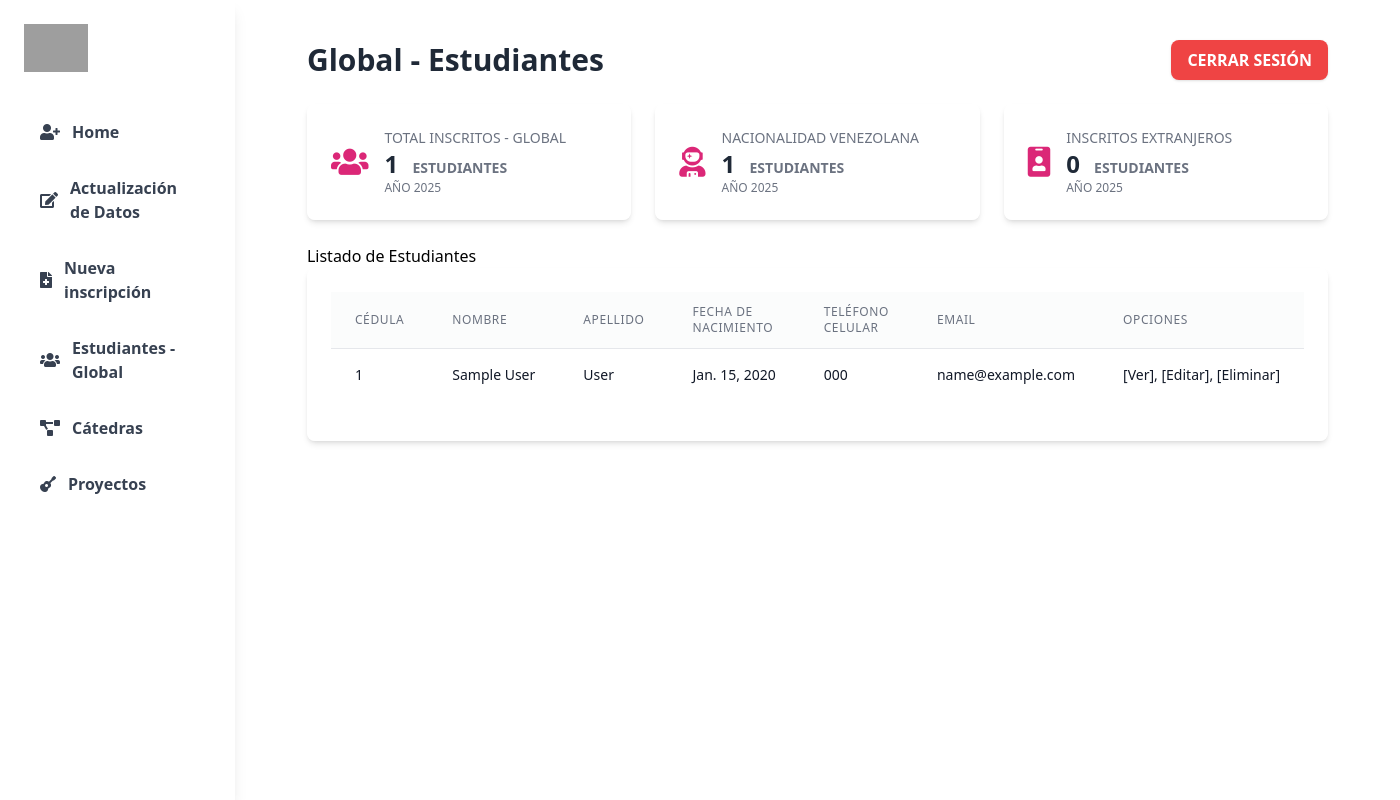
After one commit to GenovaC/sistema-inscripcion-orquesta, a Django app: page /students/list in a window 1400 px wide. The commit adds this page. Run offline with Django 5.2, Linux system fonts and the light colour scheme; a user stored in the database is signed in; tables that the repository leaves empty hold one stand-in row (values such as "Sample post"); some libraries are stand-ins or nearby versions; grey boxes are pictures that could not be loaded.

Commit message:
feature: Vistas de detalle y listado de estudiantes

```diff
--- a/dashboard/templates/base.html
+++ b/dashboard/templates/base.html
@@ -39,8 +39,14 @@
                     </li>
                     <li class="mb-4">
                         <a href="{% url 'students:new' %}" class="flex items-center text-gray-700 hover:text-pink-600 font-semibold py-2 px-4 rounded-lg hover:bg-gray-100 transition duration-200">
+                            <i class="fas fa-file-medical mr-3"></i>
+                            Nueva inscripción
+                        </a>
+                    </li>
+                    <li class="mb-4">
+                        <a href="{% url 'students:list' %}" class="flex items-center text-gray-700 hover:text-pink-600 font-semibold py-2 px-4 rounded-lg hover:bg-gray-100 transition duration-200">
                             <i class="fas fa-users mr-3"></i>
-                            Nueva inscripción
+                            Estudiantes - Global
                         </a>
                     </li>
                     <li class="mb-4">
--- a/instruments/urls.py
+++ b/instruments/urls.py
@@ -3,6 +3,6 @@ from . import views
 
 
 urlpatterns = [
-    path('instruments/', views.list, name='list'),
+    path('/', views.list, name='list'),
     #path('instruments/create', views.create, name='new'),
 ]
--- a/orchestral_projects/urls.py
+++ b/orchestral_projects/urls.py
@@ -2,5 +2,5 @@ from django.urls import path
 from . import views
 
 urlpatterns = [
-    path('orchestral_projects/', views.list, name='list'),
+    path('/', views.list, name='list'),
 ]
--- a/sistema_inscripcion/urls.py
+++ b/sistema_inscripcion/urls.py
@@ -24,15 +24,15 @@ urlpatterns = [
     path('accounts/', include(('accounts.urls', 'accounts'), namespace='accounts')),
 
     # CRUD de estudientes
-    path('students/', include(('students.urls', 'students'), namespace='students')),
+    path('students', include(('students.urls', 'students'), namespace='students')),
 
     # Panel de visualización
     path('dashboard/', include(('dashboard.urls', 'dashboard'), namespace='dashboard')),
 
     # CRUD de instrumentos
-    path('instruments/', include(('instruments.urls', 'instruments'), namespace='instruments')),
+    path('instruments', include(('instruments.urls', 'instruments'), namespace='instruments')),
 
     # CRUD de proyectos orquestales
-    path('orchestral_projects/', include(('orchestral_projects.urls', 'orchestral_projects'), namespace='orchestral_projects')),
+    path('orchestral_projects', include(('orchestral_projects.urls', 'orchestral_projects'), namespace='orchestral_projects')),
 
 ]
--- a/students/templates/students/create_student.html
+++ b/students/templates/students/student_create.html
@@ -2,7 +2,6 @@
 {% load static %}
 
 {% block title %}Nueva Inscripción - El Sistema Guayana{% endblock %}
-
 {% block current_page %}Inscribir nuevo alumno{% endblock %}
 
 {% block extra_head %}
--- /dev/null
+++ b/students/templates/students/student_list.html
@@ -0,0 +1,76 @@
+{% extends 'base.html' %}
+{% load static %}
+
+{% block title %}Global - Estudiantes{% endblock %}
+{% block current_page %}Global - Estudiantes{% endblock %}
+
+{% block content %}
+
+    <div class="grid grid-cols-1 md:grid-cols-2 lg:grid-cols-3 gap-6 mb-6">
+        <div class="bg-white/60 p-6 rounded-lg shadow-md flex items-center">
+            <i class="fas fa-users text-pink-600 text-3xl mr-4"></i>
+            <div>
+                <h3 class="text-gray-500 text-sm font-medium">TOTAL INSCRITOS - GLOBAL</h3>
+                <p class="text-2xl font-bold text-gray-800">{{ all_students }} <span class="text-gray-500 text-sm ml-2"> ESTUDIANTES </span></p>
+                <p class="text-gray-500 text-xs">AÑO 2025</p>
+            </div>
+        </div>
+
+        <div class="bg-white/60 p-6 rounded-lg shadow-md flex items-center">
+            <i class="fas fa-user-astronaut text-pink-600 text-3xl mr-4"></i>
+            <div>
+                <h3 class="text-gray-500 text-sm font-medium">NACIONALIDAD VENEZOLANA</h3>
+                <p class="text-2xl font-bold text-gray-800">{{ venezuelan_students }}  <span class="text-gray-500 text-sm ml-2">ESTUDIANTES</span></p>
+                <p class="text-gray-500 text-xs">AÑO 2025</p>
+            </div>
+        </div>
+
+
+        <div class="bg-white/60 p-6 rounded-lg shadow-md flex items-center">
+            <i class="fas fa-id-badge text-pink-600 text-3xl mr-4"></i>
+            <div>
+                <h3 class="text-gray-500 text-sm font-medium">INSCRITOS EXTRANJEROS</h3>
+                <p class="text-2xl font-bold text-gray-800">{{ foreigners_students }}  <span class="text-gray-500 text-sm ml-2">ESTUDIANTES</span></p>
+                <p class="text-gray-500 text-xs">AÑO 2025</p>
+            </div>
+        </div>
+    </div>
+
+    <h1>Listado de Estudiantes</h1>
+    {# Tabla de Estudiantes #}
+    {# Clases modificadas: bg-white/80 para la tabla #}
+    <div class="bg-white/60 p-6 rounded-lg shadow-md overflow-x-auto">
+        <table class="min-w-full divide-y divide-gray-200">
+            <thead class="bg-gray-50/60"> {# También puedes hacer el thead semitransparente #}
+                <tr>
+                    <th scope="col" class="px-6 py-3 text-left text-xs font-medium text-gray-500 uppercase tracking-wider">Cédula</th>
+                    <th scope="col" class="px-6 py-3 text-left text-xs font-medium text-gray-500 uppercase tracking-wider">Nombre</th>
+                    <th scope="col" class="px-6 py-3 text-left text-xs font-medium text-gray-500 uppercase tracking-wider">Apellido</th>
+                    <th scope="col" class="px-6 py-3 text-left text-xs font-medium text-gray-500 uppercase tracking-wider">Fecha de Nacimiento</th>
+                    <th scope="col" class="px-6 py-3 text-left text-xs font-medium text-gray-500 uppercase tracking-wider">Teléfono Celular</th>
+                    <th scope="col" class="px-6 py-3 text-left text-xs font-medium text-gray-500 uppercase tracking-wider">Email</th>
+                    <th scope="col" class="px-6 py-3 text-left text-xs font-medium text-gray-500 uppercase tracking-wider">Opciones</th>
+                </tr>
+            </thead>
+            <tbody class="bg-white/60 divide-y divide-gray-200"> {# Y el tbody un poco menos opaco #}
+                {% for s in students %}
+                    <tr>
+                        <td class="px-6 py-4 whitespace-nowrap text-sm font-medium text-gray-900">{{s.document_id}}</td>
+                        <td class="px-6 py-4 whitespace-nowrap text-sm  text-gray-900">{{s.names}}</td>
+                        <td class="px-6 py-4 whitespace-nowrap text-sm text-gray-900">{{s.lastnames}}</td>
+                        <td class="px-6 py-4 whitespace-nowrap text-sm text-gray-900">{{s.born_date}}</td>
+                        <td class="px-6 py-4 whitespace-nowrap text-sm text-gray-900">{{s.cellphone}}</td>
+                        <td class="px-6 py-4 whitespace-nowrap text-sm text-gray-900">{{s.email}}</td>
+                        <td class="px-6 py-4 whitespace-nowrap text-sm text-gray-900">[Ver], [Editar], [Eliminar] </td>
+                    </tr>
+                {% endfor %}
+            </tbody>
+        </table>
+        <div class="flex justify-center mt-4">
+            <a href="#" class="text-gray-500 hover:text-pink-600 text-3xl">
+                <i class="fa-regular fa-circle-up"></i>
+            </a>
+        </div>
+    </div>
+
+{% endblock %}
--- a/students/urls.py
+++ b/students/urls.py
@@ -3,5 +3,7 @@ from . import views
 
 
 urlpatterns = [
-    path('student/create', views.create, name='new')
+    path('/create', views.create, name='new'),
+    path('/list', views.list, name='list'),
+    path('/<int:id>', views.detail, name='detail'),
 ]
--- a/students/views.py
+++ b/students/views.py
@@ -1,4 +1,4 @@
-from django.shortcuts import render, redirect
+from django.shortcuts import render, redirect, get_object_or_404
 from django.urls import reverse
 from django.contrib.auth.decorators import login_required
 from .forms import StudentForm
@@ -14,4 +14,24 @@ def create(request):
             return redirect(reverse('students:new'))
     else:
         form = StudentForm()
-    return render(request, 'students/create_student.html', {'form': form})
+    return render(request, 'students/student_create.html', {'form': form})
+
+
+@login_required
+def list(request):
+    students = Student.objects.all()
+    all_students_count = Student.objects.count()
+    venezuelan_students_count = Student.objects.filter(nationality='V').count()
+    foreigners_students_count = all_students_count - venezuelan_students_count
+
+    return render(request, 'students/student_list.html', {
+        'students': students,
+        'all_students': all_students_count,
+        'venezuelan_students': venezuelan_students_count,
+        'foreigners_students': foreigners_students_count
+    })
+
+@login_required
+def detail(request, id):
+    student = get_object_or_404(Student, id=id)
+    return render(request, 'students/student_detail.html', {'student': student})
```
Also changed, not shown: instruments/templates/instruments/create_instrument_deprecated.html (deleted, +0 -39 lines), students/templates/students/student_detail.html (added, +77 -0 lines).
